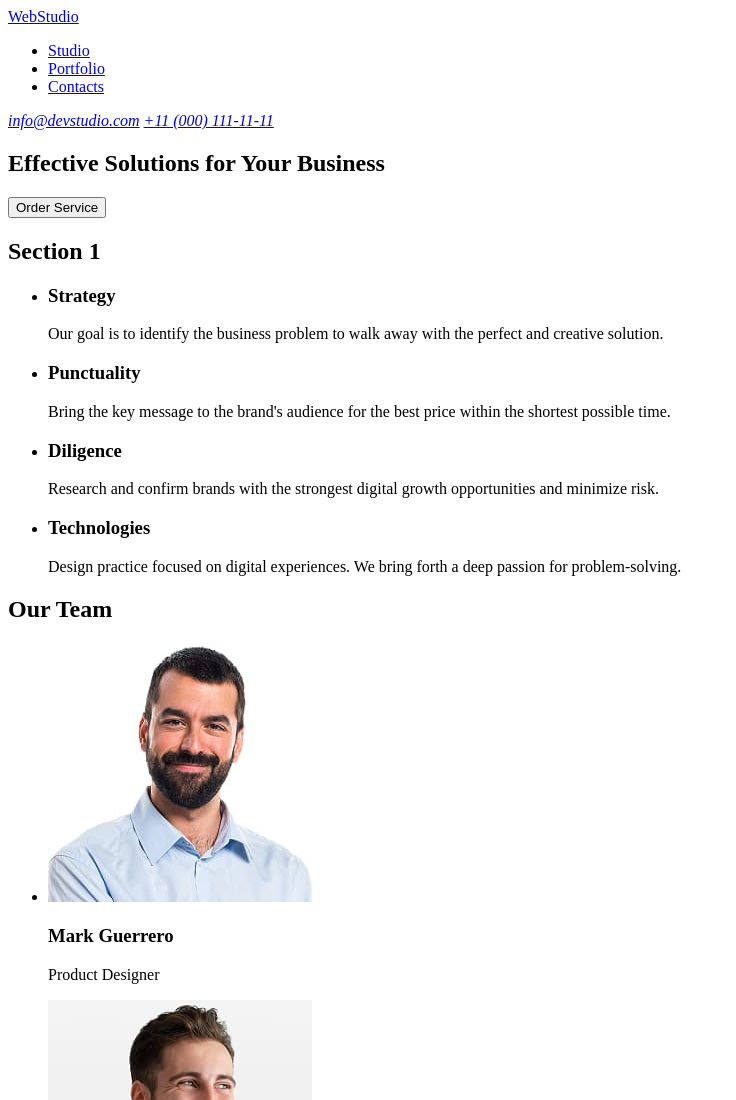
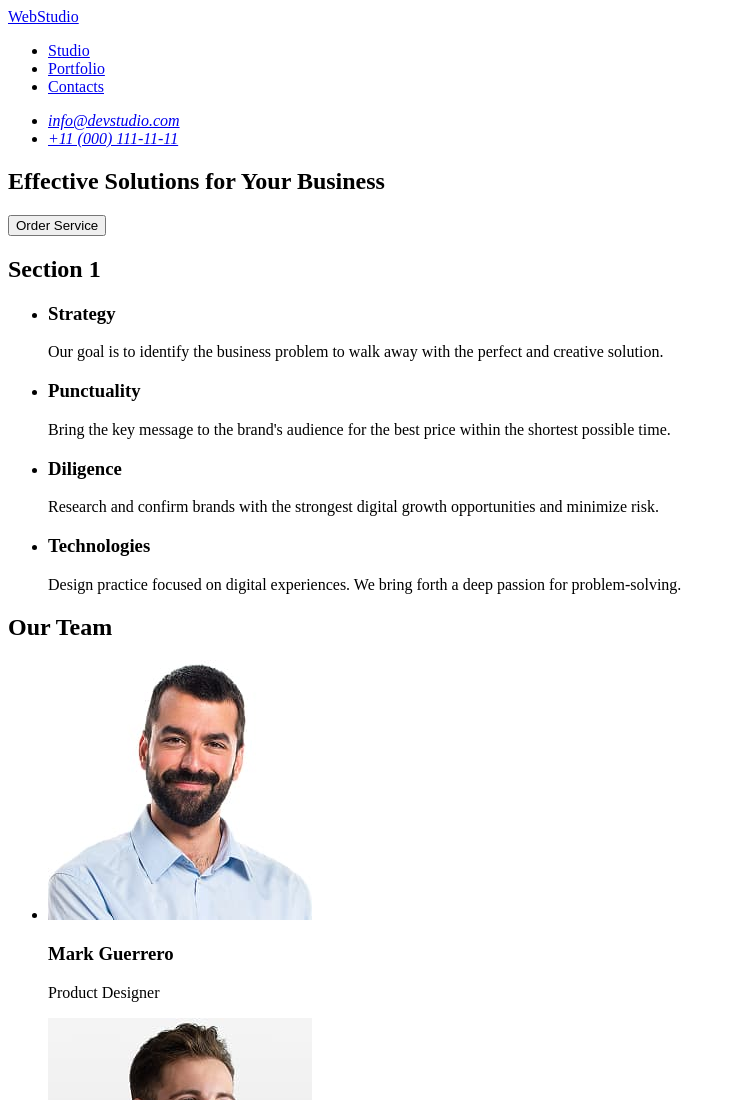
Before and after one commit to katerina-ohnieva2588/goit-markup-hw-01, a plain HTML site: page index.html in a window 1280 px wide. Shown: the top 1100 px of the page, without its empty margins (0-736 px from the left). Drawn offline with Linux system fonts and the light colour scheme.

Commit message:
Update index.html

```diff
--- a/index.html
+++ b/index.html
@@ -23,8 +23,14 @@
     </ul>
     </nav>
     <address>
+        <ul>
+            <li>
             <a href="mailto:info@devstudio.com">info@devstudio.com</a>
-            <a href="tel:+11(000)111-11-11">+11 (000) 111-11-11</a>
+            </li>
+            <li>
+            <a href="tel:+110001111111">+11 (000) 111-11-11</a>
+            </li>
+        </ul>
     </address>
 </header>
 <!--#endregion header-->
```
